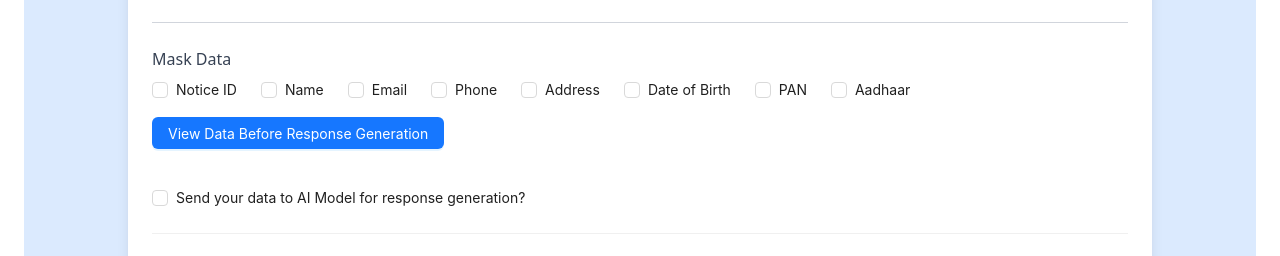
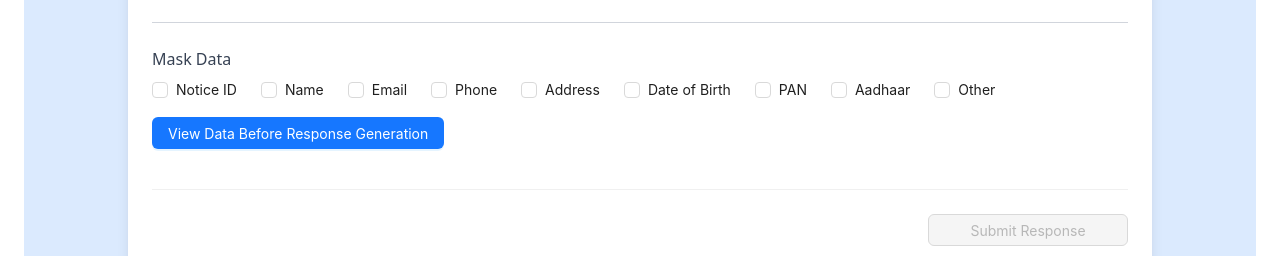
Before and after one commit to ajaysheokand-as/nabs-automation, a React (Create React App) app: page /gstin/eproceeding-details in a window 1280 px wide. Shown: the part 1779-2035 px from the top of the page. Built offline with nearby package versions, Linux system fonts and the light colour scheme; no server answers.

Commit message:
Masking Checkbox Update

```diff
--- a/src/pages/income-tax/EPForm.jsx
+++ b/src/pages/income-tax/EPForm.jsx
@@ -53,6 +53,7 @@ export const EPForm = () => {
     "Date of Birth",
     "PAN",
     "Aadhaar",
+    "Other",
   ];
   const [formData, setFormData] = useState({
     id: "Adjustment u/s 143(1)(a)-00030",
@@ -577,7 +578,7 @@ export const EPForm = () => {
                 );
               })}
             </div>
-            {maskedFields.includes("name") && (
+            {maskedFields.includes("other") && (
               <div className="mt-4">
                 <TextArea
                   variant="filled"
@@ -622,22 +623,22 @@ export const EPForm = () => {
               </>
             )}
 
-            <p style={{ margin: "20px 0px" }}>
+            {/* <p style={{ margin: "20px 0px" }}>
               <Checkbox
                 checked={sendResponse}
-                // disabled={disabled}
+                disabled={disabled}
                 onChange={onSendResponseChange}
               >
                 Send your data to AI Model for response generation?
               </Checkbox>
-            </p>
+            </p> */}
 
             {sendResponse && (
               <Button
                 variant="filled"
                 type="primary"
                 disabled={actualResponseLoading}
-                className="mb-4 min-w-[200px]"
+                className="my-4 min-w-[200px]"
                 onClick={() => setOpenTandCModal(true)}
               >
                 {actualResponseLoading ? (
```
